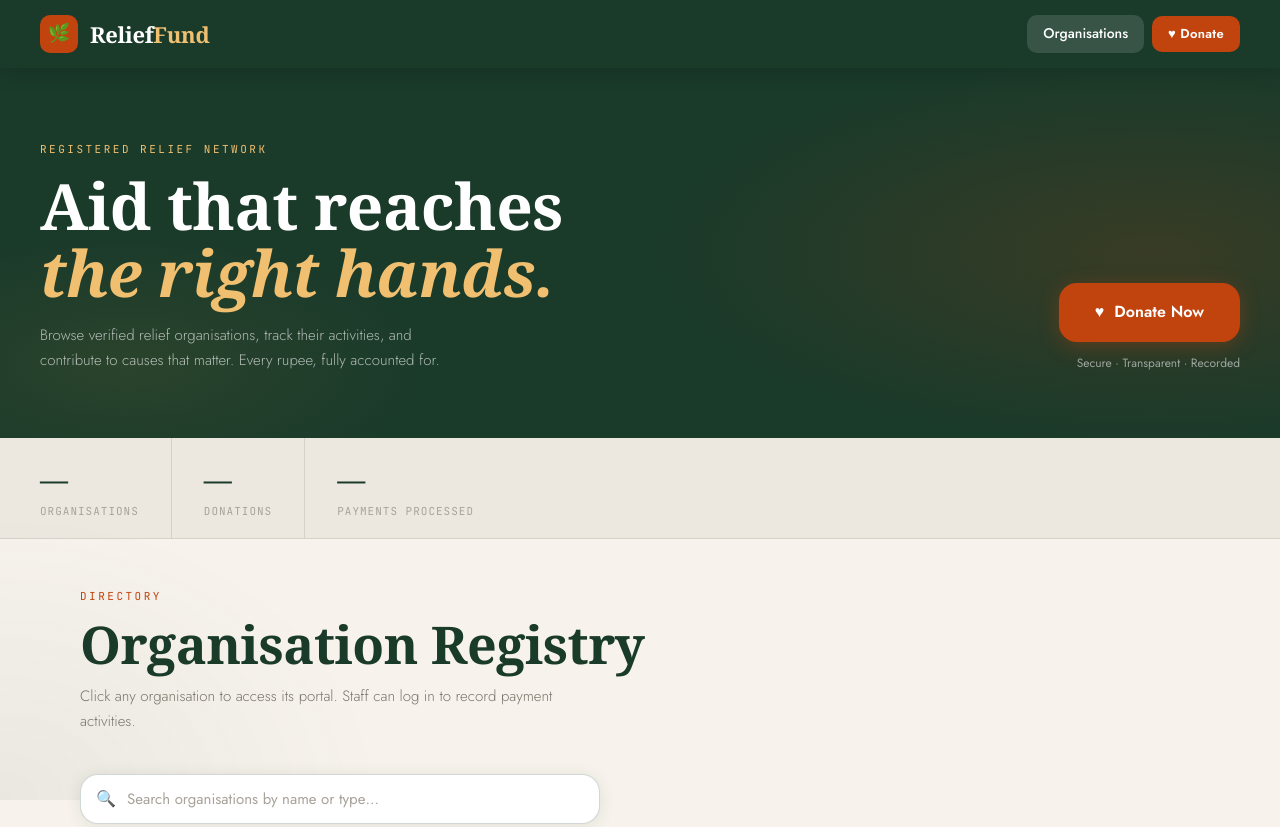
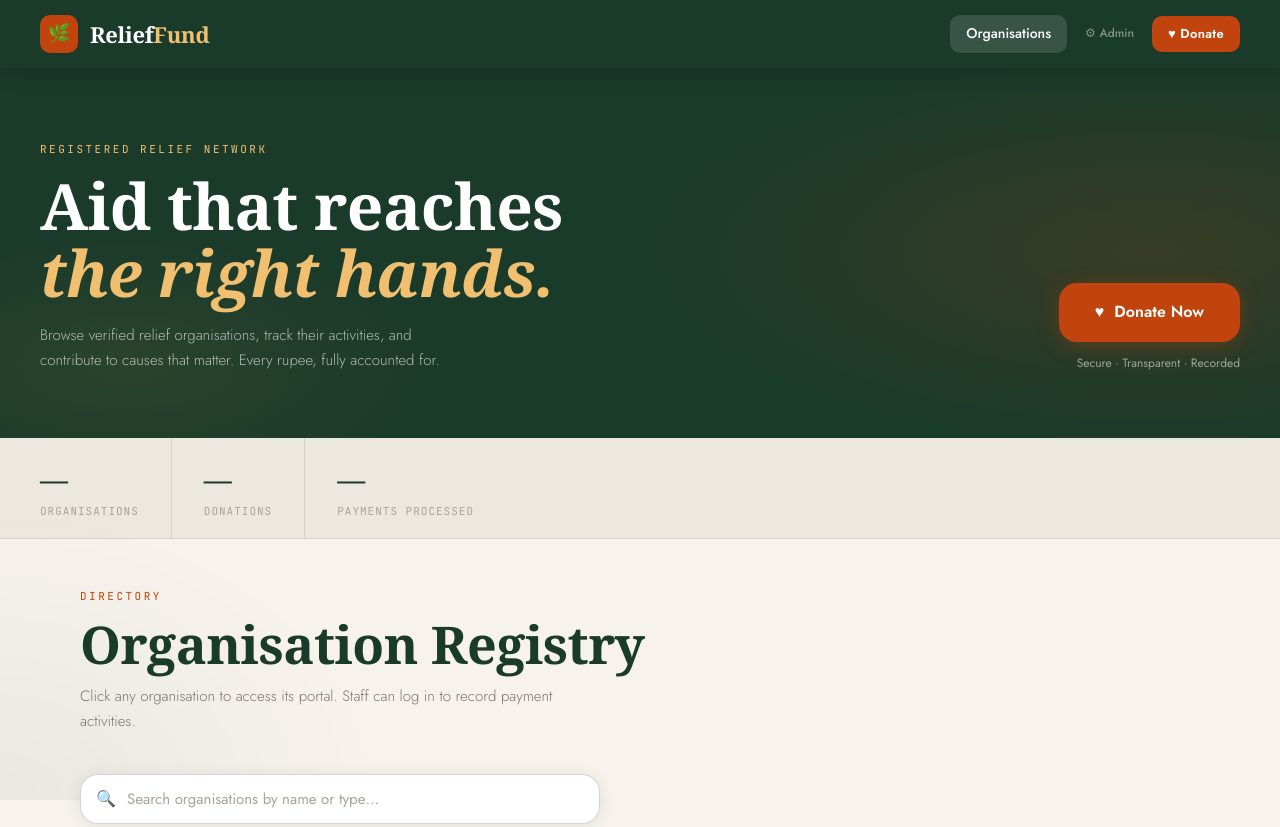
Before and after one commit to ulquiorra-cipher-007/Hackforge-Relief_Fund, a plain HTML site: page index.html in a window 1280 px wide. Shown: the top 827 px of the page. Drawn offline with Linux system fonts and the light colour scheme; a script that the page names is missing; a web font is replaced by a local one.

Commit message:
Update index.html

```diff
--- a/index.html
+++ b/index.html
@@ -158,6 +158,7 @@
       </a>
       <nav class="header-nav">
         <a href="index.html" class="nav-link active">Organisations</a>
+        <a href="create-org.html" class="nav-link" style="font-size:12px; color:rgba(255,255,255,0.45); padding: 6px 10px;">⚙ Admin</a>
         <a href="donate.html" class="nav-link btn btn-terra btn-sm">♥ Donate</a>
       </nav>
     </div>
```
